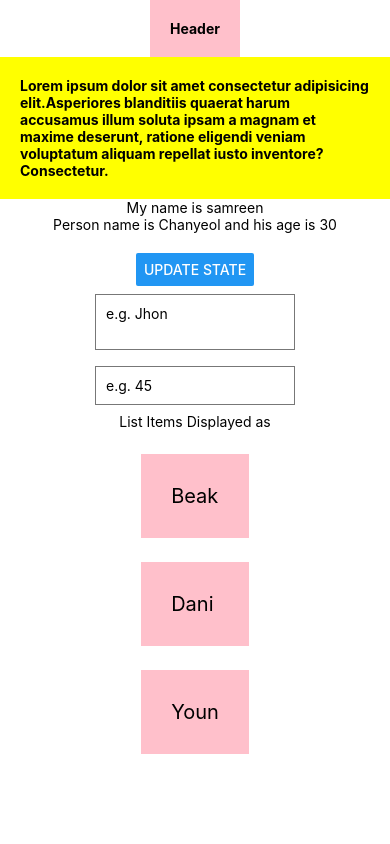
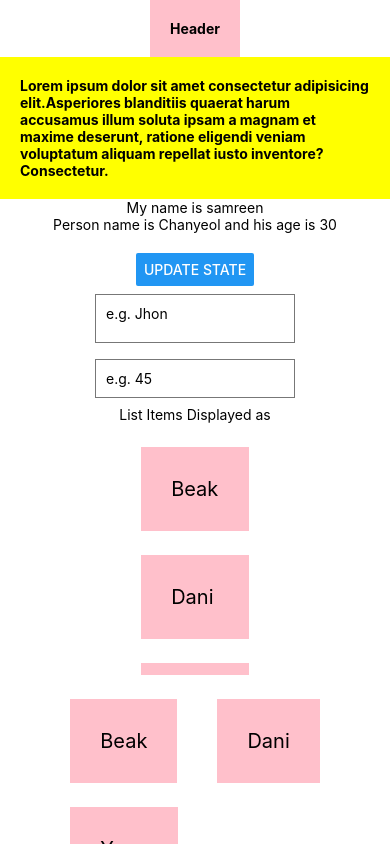
Before and after one commit to samreen32/React-Native-Course, a React Native app: screen / in a window 390 px wide. Built offline with nearby package versions, Linux system fonts and the light colour scheme.

Commit message:
React-Native-FlatList

```diff
--- a/App.js
+++ b/App.js
@@ -1,6 +1,6 @@
 import React, {useState} from 'react';
 import { StatusBar } from 'expo-status-bar';
-import { StyleSheet, Text, View, Button, TextInput, ScrollView } from 'react-native';    //reactnative supports button view which is self closing tag.
+import { StyleSheet, Text, View, Button, TextInput, ScrollView, FlatList } from 'react-native';    //reactnative supports button view which is self closing tag.
 
 
 export default function App() {
@@ -13,6 +13,12 @@ export default function App() {
     {name: 'Youn', key: '3'}
   ])
 
+  //This is for FlatList as 'key' property is replaced with 'id'.
+  const [being, setBeing] = useState([
+    {name: 'Beak', id: '1'},
+    {name: 'Dani', id: '2'},
+    {name: 'Youn', id: '3'}
+  ])
 
 
   //function
@@ -66,6 +72,19 @@ export default function App() {
       </ScrollView>
 
 
+      {/* Flat List... FlatList contain data and renderItem props and destructuring the 'item' property .. It is prefferable for larger lists*/}
+      {/*For flat list 'key' property works but if we dont have key in our array rather we have an 'id' then it throughs an error. For solving this use 'Keyextractor' in your flatList. */}
+        <FlatList
+          keyExtractor={(item) => item.id }
+          numColumns={2}
+          data={being}
+          renderItem={({ item }) => (
+            <Text style={styles.item}>{item.name}</Text>
+          )}
+        />
+
+
+
       <StatusBar style="auto" />
     </View>
   );
@@ -103,7 +122,8 @@ const styles = StyleSheet.create({      //Creating stylesheet
     marginTop: 24,
     padding: 30,
     backgroundColor: 'pink',
-    fontSize: 20
+    fontSize: 20,
+    marginHorizontal: 20
   }
 });
 
```
